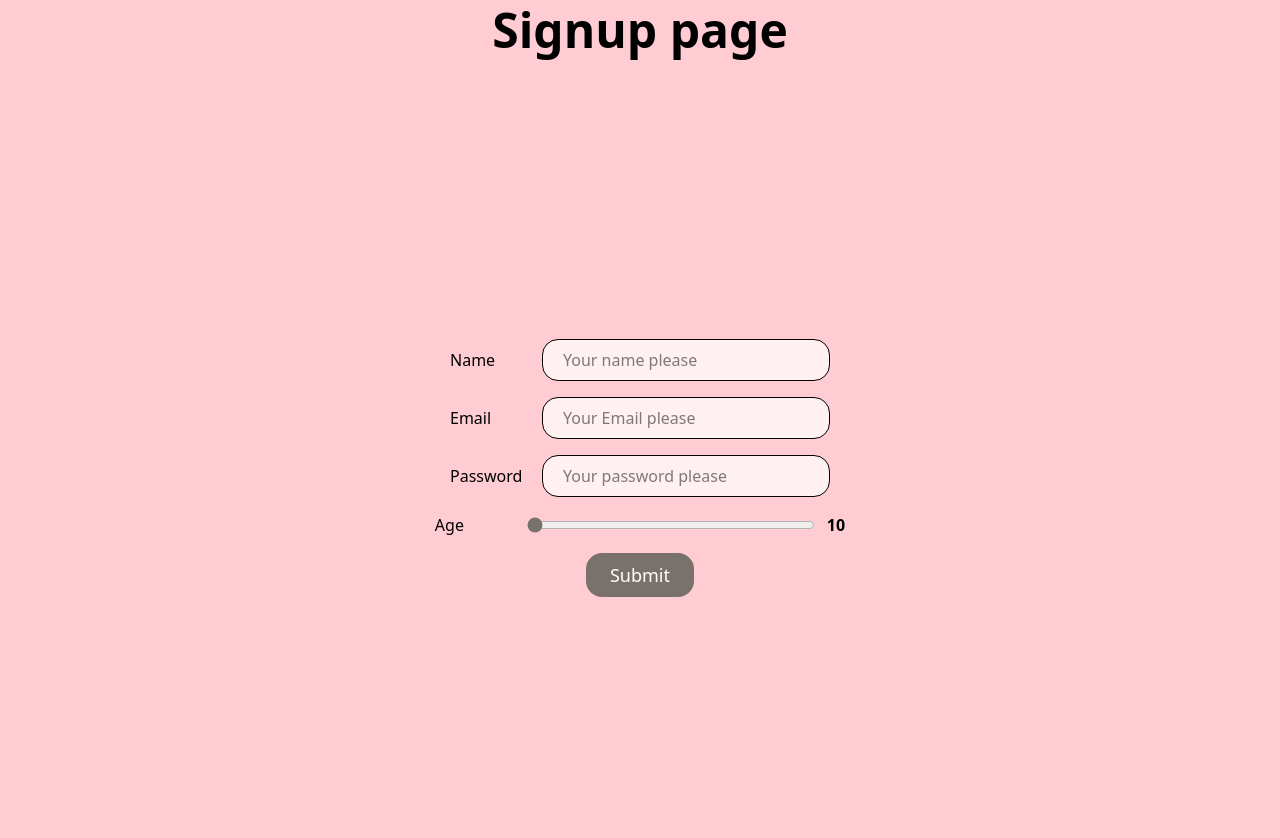
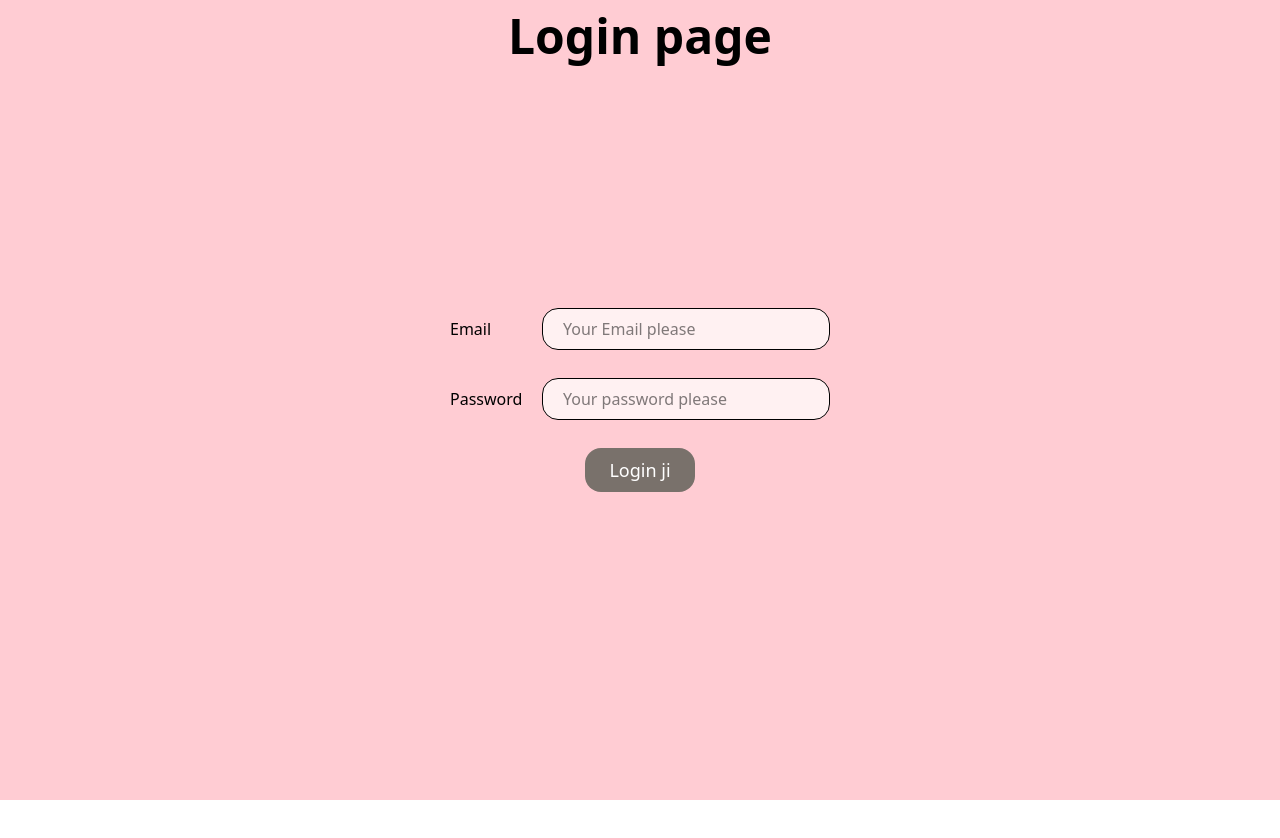
Before and after one commit to digantaa/RouterReact, a React (Vite) app: page / in a window 1280 px wide. Shown: the top 838 px of the page. After the commit the page ends 800 px from the top, so only its background shows below. Built offline with nearby package versions, Linux system fonts and the light colour scheme.

Commit message:
bla bla bla

```diff
--- a/src/Layout.jsx
+++ b/src/Layout.jsx
@@ -3,12 +3,14 @@ import Header from './components/Header';
 import Footer from './components/Footer';
 import { Outlet } from 'react-router-dom';
 import Signup from './pages/Signup';
+import Login from './pages/Login';
 
 
 const Layout = () => {
   return (
     <>
-      <Signup/>
+      {/* <Signup/> */}
+      <Login/>
       {/* <Header/>
       <Outlet/>
       <Footer/> */}
--- a/src/pages/Login.jsx
+++ b/src/pages/Login.jsx
@@ -3,8 +3,41 @@ import React from 'react'
 const Login = () => {
   return (
     <div>
-      <h1>Login page</h1>
-      <form action="submit"></form>
+      <h1 className="bg-rose-200 text-5xl font-bold items-center justify-center flex h-20 pb-2">
+        Login page
+      </h1>
+      <form
+        className="flex flex-col gap-7 justify-center bg-rose-200 items-center min-h-screen -mt-20 "
+      >
+        <div className="flex items-center gap-3">
+          <label className="w-20 font-medium" htmlFor="email">
+            Email
+          </label>
+          <input
+            className="border bg-rose-50 rounded-2xl px-5 py-2 w-72"
+            type="email"
+            placeholder="Your Email please"
+
+          />
+        </div>
+        <div className="flex items-center gap-3">
+          <label className="w-20 font-medium" htmlFor="password">
+            Password
+          </label>
+          <input
+            className="border bg-rose-50 rounded-2xl px-5 py-2 w-72"
+            type="password"
+            placeholder="Your password please"
+          />
+        </div>
+        <button
+          type="submit"
+          className="rounded-2xl text-white bg-stone-500 hover:bg-stone-700 text-lg px-6 py-2"
+        >
+          Login ji
+        </button>
+
+      </form>
     </div>
   )
 }
--- a/src/pages/Signup.jsx
+++ b/src/pages/Signup.jsx
@@ -1,33 +1,51 @@
 import React, { useState } from "react";
+import {useNavigation} from 'react-router-dom'
 
 const Signup = () => {
+    const navigate = useNavigation();
   const [age, setAge] = useState(10);
-  const [name, setName] = useState('');
-  const [email, setEmail] = useState('');
-  const [pass, setPass] = useState('');
+  const [name, setName] = useState("");
+  const [email, setEmail] = useState("");
+  const [pass, setPass] = useState("");
+  const [message, setMessage] = useState("");
 
-  //signup function
   const handleSignup = (e) => {
     e.preventDefault();
 
-    const user = {name, email, pass, age};
-    localStorage.setItem("user",JSON.stringify(user));
-    setMessage("😔Signup ho gayaa hai😔")
+    //form data validation
+    if (!name || !email || !pass || !age) {
+    alert("Shanti se form ni bharaa jaara kya!");
+    return;
+  }
+    const passRegex = /^(?=.*[A-Z])(?=.*\d).{6,8}$/;
+  if (!passRegex.test(pass)) {
+    alert(
+      "Password must be at least 6 characters long and maximum 8 characters long, /ninclude 1 uppercase letter and 1 number bla bla bla."
+    );
+    return;
+  }
 
-    setName('');
-    setEmail('');
-    setPass('');
-    setAge('')
-  }
+    const user = { name, email, pass, age };
+    localStorage.setItem("user", JSON.stringify(user));
+    setMessage("😔 Signup ho gaya hai 😔");
+
+    setName("");
+    setEmail("");
+    setPass("");
+    setAge(10);
+
+    // redirect to login page
+    navigate("/login");
+  };
 
   return (
     <div>
-      <h1 className="bg-rose-200 text-5xl shadow-2xl font-bold items-center justify-center flex h-17 pb-2">
+      <h1 className="bg-rose-200 text-5xl shadow-2xl font-bold items-center justify-center flex h-20 pb-2">
         Signup page
       </h1>
 
       <form
-        action="submit"
+        onSubmit={handleSignup}
         className="flex flex-col gap-4 justify-center bg-rose-200 items-center min-h-screen "
       >
         <div className="flex items-center gap-3">
@@ -35,35 +53,40 @@ const Signup = () => {
             Name
           </label>
           <input
-            className=" border bg-rose-50 rounded-2xl px-5 py-2 w-72"
-            type="name"
+            className="border bg-rose-50 rounded-2xl px-5 py-2 w-72"
+            type="text"
             placeholder="Your name please"
             value={name}
             onChange={(e) => setName(e.target.value)}
           />
         </div>
+
         <div className="flex items-center gap-3">
-          <label className="w-20 font-medium" htmlFor="Email">
+          <label className="w-20 font-medium" htmlFor="email">
             Email
           </label>
           <input
-            className=" border bg-rose-50 rounded-2xl px-5 py-2 w-72"
+            className="border bg-rose-50 rounded-2xl px-5 py-2 w-72"
             type="email"
             placeholder="Your Email please"
             value={email}
-            onChange={(e) => setName(e.target.value)}
+            onChange={(e) => setEmail(e.target.value)}
           />
         </div>
+
         <div className="flex items-center gap-3">
           <label className="w-20 font-medium" htmlFor="password">
             Password
           </label>
           <input
-            className=" border bg-rose-50 rounded-2xl px-5 py-2 w-72"
-            type="number"
+            className="border bg-rose-50 rounded-2xl px-5 py-2 w-72"
+            type="password"
             placeholder="Your password please"
+            value={pass}
+            onChange={(e) => setPass(e.target.value)}
           />
         </div>
+
         <div className="flex items-center gap-3">
           <label className="w-20 font-medium" htmlFor="age">
             Age
@@ -74,13 +97,21 @@ const Signup = () => {
             min="10"
             max="99"
             value={age}
-            onChange={(e) =>setAge(e.target.value)}
+            onChange={(e) => setAge(Number(e.target.value))}
           />
           <span className="font-semibold">{age}</span>
         </div>
-        <button className="rounded-2xl text-white bg-stone-500 hover:bg-stone-700 text-lg px-6 py-2">
-          Submit
+
+        <button
+          type="submit"
+          className="rounded-2xl text-white bg-stone-500 hover:bg-stone-700 text-lg px-6 py-2"
+        >
+          SignUp ji
         </button>
+
+        {message && (
+          <p className="mt-4 text-lg font-semibold text-green-700">{message}</p>
+        )}
       </form>
     </div>
   );
```
